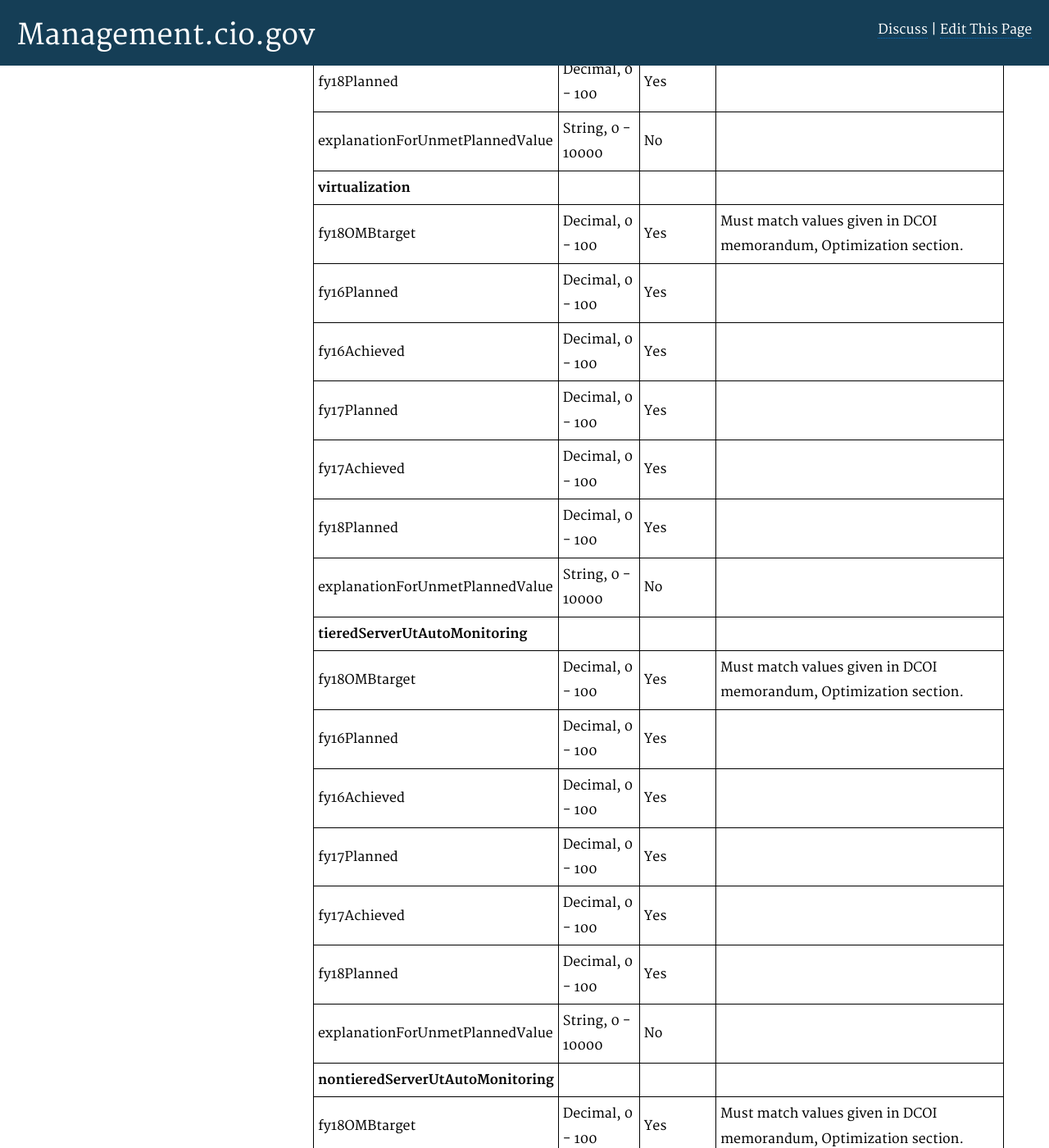
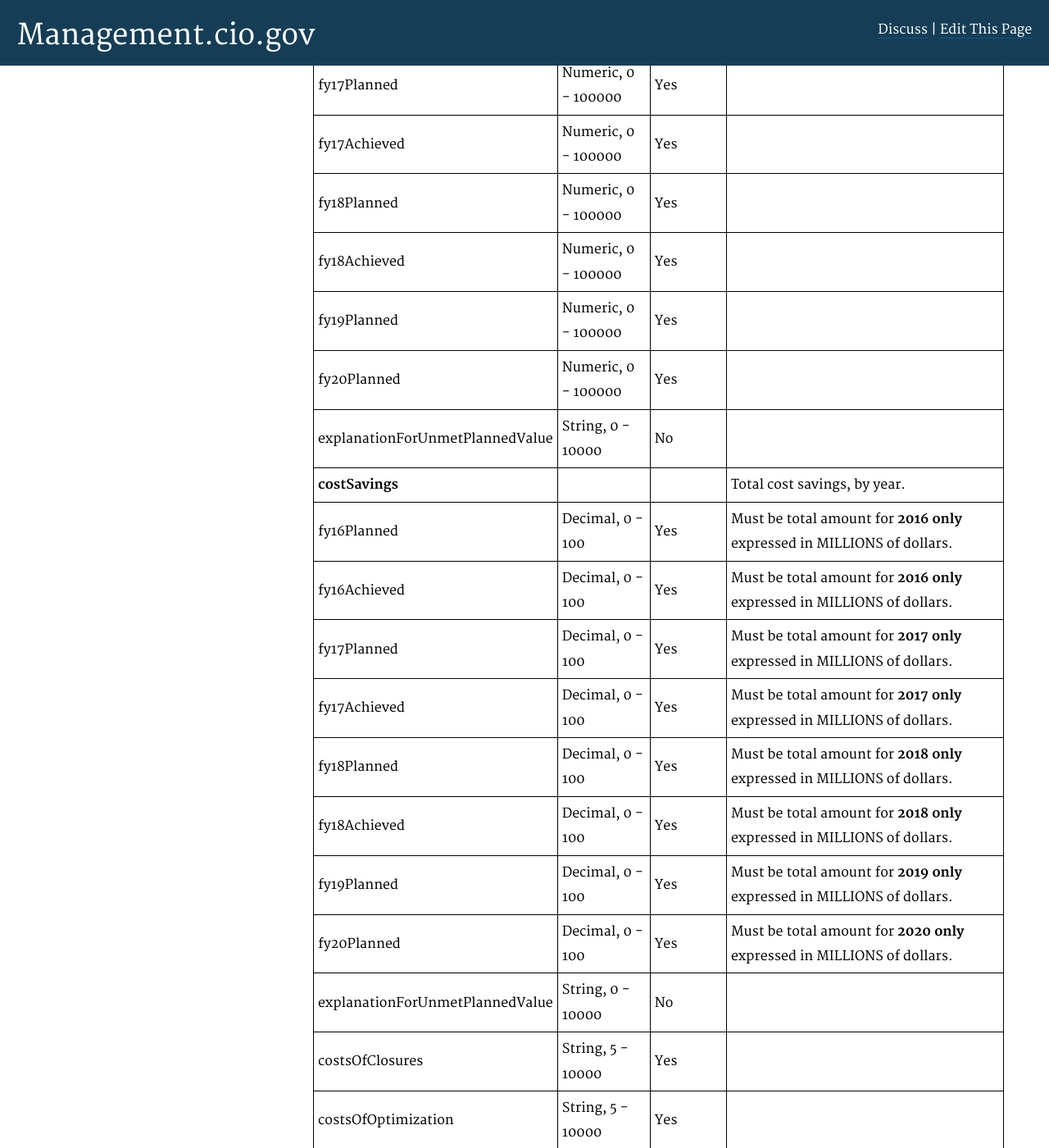
Before and after one commit to WhiteHouse/CIOmanagement, a Jekyll site: the page built from pages/schema.md, in a window 1280 px wide and 1400 px high, scrolled down 7350 px. Shown: the whole window at 82% size. Built offline with Jekyll 4.4.1, drawn with Linux system fonts in a browser that asks for light colours; some of the changed text lies outside the part shown.

Commit message:
Updating DCOI Schema for 2019 reporting.

```diff
--- a/pages/schema.md
+++ b/pages/schema.md
@@ -6,12 +6,12 @@ filename: schema.md
 ---
 
 ## Sections
-[Tips for Working with JSON](#tips)
-[Agency FITARA Milestones](#FITARA)
-[DCOI Strategic Plans](#DCOI)
-[Bureau IT Leadership Directory](#bureaus)
-[CIO Governance Board Membership List](#governance)
-[IDC Realized Cost Savings and Avoidance](#savings)
+* [Tips for Working with JSON](#tips)
+* [Agency FITARA Milestones](#FITARA)
+* [DCOI Strategic Plans](#DCOI)
+* [Bureau IT Leadership Directory](#bureaus)
+* [CIO Governance Board Membership List](#governance)
+* [IDC Realized Cost Savings and Avoidance](#savings)
 
 ## Tips for Working with JSON <a id="tips"></a>
 
@@ -22,16 +22,16 @@ Where optional fields are included in a catalog file but are unpopulated, they m
 
 The JSON schemas listed on this page are case sensitive. The schemas uses a camel case convention where the first letter of some words within a field are capitalized (usually all words but the first one). While it might seem subtle which characters are uppercase and lowercase, it is necessary to follow the exact same casing as defined in the schema documented here. For example:
 
-> Correct: `firstName`
-> Incorrect: `FirstName`
-> Incorrect: `firstname`
-> incorrect: `FIRSTNAME`
+* Correct: `firstName`
+* Incorrect: `FirstName`
+* Incorrect: `firstname`
+* incorrect: `FIRSTNAME`
 
 #### Tools for Working with JSON Formats
 
 The following resources contain helpful tools for working with JSON data format:
 
-* [OFCIO General JSON User Guide](/schemaexamples/JSON User Guide_v6_09_14_16.pdf)
+* [OFCIO General JSON User Guide](/schemaexamples/JSON%20User%20Guide_v6_09_14_16.pdf)
 
 * [Tabular to JSON Converter](http://www.csvjson.com/csv2json): to add a new "row" of data to your agency’s JSON file, first ensure that all of the columns have the correct field names and are arranged in the correct order. In Microsoft Excel: highlight and copy the new data you wish to add to your JSON file, making sure to include the column headings, and paste that data into the box on the left side of the page and click the button saying “Convert”. The right side window will show your data in a basic JSON structure. In order to conform with the schemas below, you might need to make adjustments as necessary to mimic the spacing, indentation, brackets, colons, and quotation markings in the sample.
 
@@ -129,77 +129,41 @@ The DCOI further requires that agencies’ public FITARA Milestones files are up
 | Field Name                          | Data Type                       | Required? | Notes |
 --------------                        | --------------                  | ----------| --------------
 **optimizationMetrics**                        |                        |           |
-**facilityUtilization**                        |                        |           |
-fy18OMBtarget                     |  Decimal, 0 - 100               | Yes       | Must match values given in DCOI memorandum, Optimization section.
-fy16Planned                    	|  Decimal, 0 - 100               | Yes       |
-fy16Achieved                    	|  Decimal, 0 - 100               | Yes       |
-fy17Planned                     |  Decimal, 0 - 100               | Yes       |
-fy17Achieved			|  Decimal, 0 - 100               | Yes       |
-fy18Planned                    |  Decimal, 0 - 100               | Yes       |
+**energyMetering**                        |                        |           | Total count of valid data centers with advanced energy metering installed.
+fy19Planned                    |  Numeric, 0 - 1000               | Yes       |
+fy20Planned                    |  Numeric, 0 - 1000               | Yes       |
 explanationForUnmetPlannedValue |  String, 0 - 10000              | No      |
-**energyMetering**                        |                        |           |
-fy18OMBtarget                     |  Decimal, 0 - 100               | Yes       | Must match values given in DCOI memorandum, Optimization section.
-fy16Planned                    	|  Decimal, 0 - 100               | Yes       |
-fy16Achieved                    	|  Decimal, 0 - 100               | Yes       |
-fy17Planned                     |  Decimal, 0 - 100               | Yes       |
-fy17Achieved			|  Decimal, 0 - 100               | Yes       |
-fy18Planned                    |  Decimal, 0 - 100               | Yes       |
+**virtualization**                        |                        |           | Total count of virtual hosts (servers + mainframes).
+fy19Planned                    |  Numeric, 0 - 100000               | Yes       |
+fy20Planned                    |  Numeric, 0 - 100000               | Yes       |
 explanationForUnmetPlannedValue |  String, 0 - 10000              | No      |
-**pue**                        |                        |           |
-fy18OMBtarget                     |  Decimal, 0 - 100               | Yes       | Must match values given in DCOI memorandum, Optimization section.
-fy16Planned                    	|  Decimal, 0 - 100               | Yes       |
-fy16Achieved                    	|  Decimal, 0 - 100               | Yes       |
-fy17Planned                     |  Decimal, 0 - 100               | Yes       |
-fy17Achieved			|  Decimal, 0 - 100               | Yes       |
-fy18Planned                    |  Decimal, 0 - 100               | Yes       |
+**underutilizedServers**                        |                        |           | Total count of underutilized servers.
+fy19Planned                    |  Numeric, 0 - 100000               | Yes       |
+fy20Planned                    |  Numeric, 0 - 100000               | Yes       |
 explanationForUnmetPlannedValue |  String, 0 - 10000              | No      |
-**virtualization**                        |                        |           |
-fy18OMBtarget                     |  Decimal, 0 - 100               | Yes       | Must match values given in DCOI memorandum, Optimization section.
-fy16Planned                    	|  Decimal, 0 - 100               | Yes       |
-fy16Achieved                    	|  Decimal, 0 - 100               | Yes       |
-fy17Planned                     |  Decimal, 0 - 100               | Yes       |
-fy17Achieved			|  Decimal, 0 - 100               | Yes       |
-fy18Planned                    |  Decimal, 0 - 100               | Yes       |
+**availability**                        |                        |           | (Total Planned Hours Availability - Total Hours of Total Downtime) / Planned Hours of Availability * 100
+fy19Planned                    |  Decimal, 0 - 100               | Yes       |
+fy20Planned                    |  Decimal, 0 - 100               | Yes       |
 explanationForUnmetPlannedValue |  String, 0 - 10000              | No      |
-**tieredServerUtAutoMonitoring**                        |                        |           |
-fy18OMBtarget                     |  Decimal, 0 - 100               | Yes       | Must match values given in DCOI memorandum, Optimization section.
-fy16Planned                    	|  Decimal, 0 - 100               | Yes       |
-fy16Achieved                    	|  Decimal, 0 - 100               | Yes       |
-fy17Planned                     |  Decimal, 0 - 100               | Yes       |
-fy17Achieved			|  Decimal, 0 - 100               | Yes       |
-fy18Planned                    |  Decimal, 0 - 100               | Yes       |
+**closures**                        |                        |           | Total count of valid facilities marked as "closed."
+fy16Planned                    	|  Numeric, 0 - 100000               | Yes       |
+fy16Achieved                    	|  Numeric, 0 - 100000               | Yes       |
+fy17Planned                     |  Numeric, 0 - 100000               | Yes       |
+fy17Achieved                    	|  Numeric, 0 - 100000               | Yes       |
+fy18Planned                    |  Numeric, 0 - 100000               | Yes       |
+fy18Achieved                    	|  Numeric, 0 - 100000               | Yes       |
+fy19Planned                    |  Numeric, 0 - 100000               | Yes       |
+fy20Planned                    |  Numeric, 0 - 100000               | Yes       |
 explanationForUnmetPlannedValue |  String, 0 - 10000              | No      |
-**nontieredServerUtAutoMonitoring**                        |                        |           |
-fy18OMBtarget                     |  Decimal, 0 - 100               | Yes       | Must match values given in DCOI memorandum, Optimization section.
-fy16Planned                    	|  Decimal, 0 - 100               | Yes       |
-fy16Achieved                    	|  Decimal, 0 - 100               | Yes       |
-fy17Planned                     |  Decimal, 0 - 100               | Yes       |
-fy17Achieved			|  Decimal, 0 - 100               | Yes       |
-fy18Planned                    |  Decimal, 0 - 100               | Yes       |
-explanationForUnmetPlannedValue |  String, 0 - 10000              | No      |
-**tieredClosures**                        |                        |           |
-fy18OMBtarget                     |  Decimal, 0 - 100               | Yes       | Must match the value given to each agency by OMB, in accordance with the DCOI Memorandum.
-fy16Planned                    	|  Decimal, 0 - 100               | Yes       |
-fy16Achieved                    	|  Decimal, 0 - 100               | Yes       |
-fy17Planned                     |  Decimal, 0 - 100               | Yes       |
-fy17Achieved			|  Decimal, 0 - 100               | Yes       |
-fy18Planned                    |  Decimal, 0 - 100               | Yes       |
-explanationForUnmetPlannedValue |  String, 0 - 10000              | No      |
-**nontieredClosures**                        |                        |           |
-fy18OMBtarget                     |  Decimal, 0 - 100               | Yes       | Must match the value given to each agency by OMB, in accordance with the DCOI Memorandum
-fy16Planned                    	|  Decimal, 0 - 100               | Yes       |
-fy16Achieved                    	|  Decimal, 0 - 100               | Yes       |
-fy17Planned                     |  Decimal, 0 - 100               | Yes       |
-fy17Achieved			|  Decimal, 0 - 100               | Yes       |
-fy18Planned                    |  Decimal, 0 - 100               | Yes       |
-explanationForUnmetPlannedValue |  String, 0 - 10000              | No      |
-**costSavings**                        |                        |           |
-fy18OMBtarget                     |  Decimal, 0 - 100               | Yes       | Must match the value given to each agency by OMB, in accordance with the DCOI Memorandum, in MILLIONS of dollars.
-fy16Planned                    	|  Decimal, 0 - 100               | Yes       | Must be cumulative amounts expressed in MILLIONS of dollars.
-fy16Achieved                    	|  Decimal, 0 - 100               | Yes       | Must be cumulative amounts expressed in MILLIONS of dollars.
-fy17Planned                     |  Decimal, 0 - 100               | Yes       | Must be cumulative amounts expressed in MILLIONS of dollars.
-fy17Achieved			|  Decimal, 0 - 100               | Yes       | Must be cumulative amounts expressed in MILLIONS of dollars.
-fy18Planned                    |  Decimal, 0 - 100               | Yes       | Must be cumulative amounts expressed in MILLIONS of dollars.
+**costSavings**                        |                        |           | Total cost savings, by year.
+fy16Planned                    	|  Decimal, 0 - 100               | Yes       | Must be total amount for **2016 only** expressed in MILLIONS of dollars.
+fy16Achieved                    	|  Decimal, 0 - 100               | Yes       | Must be total amount for **2016 only** expressed in MILLIONS of dollars.
+fy17Planned                     |  Decimal, 0 - 100               | Yes       | Must be total amount for **2017 only** expressed in MILLIONS of dollars.
+fy17Achieved                    	|  Decimal, 0 - 100               | Yes       | Must be total amount for **2017 only** expressed in MILLIONS of dollars.
+fy18Planned                    |  Decimal, 0 - 100               | Yes       | Must be total amount for **2018 only** expressed in MILLIONS of dollars.
+fy18Achieved                    	|  Decimal, 0 - 100               | Yes       | Must be total amount for **2018 only** expressed in MILLIONS of dollars.
+fy19Planned                    |  Decimal, 0 - 100               | Yes       | Must be total amount for **2019 only** expressed in MILLIONS of dollars.
+fy20Planned                    |  Decimal, 0 - 100               | Yes       | Must be total amount for **2020 only** expressed in MILLIONS of dollars.
 explanationForUnmetPlannedValue |  String, 0 - 10000              | No      |
 costsOfClosures |  String, 5 - 10000              | Yes      |
 costsOfOptimization |  String, 5 - 10000              | Yes      |
@@ -211,78 +175,42 @@ historicalCostSavings |  String, 5 - 10000              | Yes      |
 ~~~json
 {
 	"optimizationMetrics": {
-		"facilityUtilization": {
-			"fy18OMBtarget": 80.00,
-			"fy16Planned": 75,
-			"fy16Achieved": 79,
-			"fy17Planned": 82,
-			"fy17Achieved": 80,
-			"fy18Planned": 90
-		},
 		"energyMetering": {
-			"fy18OMBtarget": 100.00,
-			"fy16Planned": 	76.5,
-			"fy16Achieved": 79,
-			"fy17Planned": 90,
-			"fy17Achieved": 90,
-			"fy18Planned": 100.00
-		},
-		"pue": {
-			"fy18OMBtarget": 1.50,
-			"fy16Planned": 2,
-			"fy16Achieved": 1.95,
-			"fy17Planned": 1.9,
-			"fy17Achieved": 1.8,
-			"fy18Planned": 1.42
+			"fy19Planned": 18,
+			"fy20Planned": 20
 		},
 		"virtualization": {
-			"fy18OMBtarget": 4.00,
-			"fy16Planned": 3.5,
-			"fy16Achieved": 4,
-			"fy17Planned": 4.5,
-			"fy17Achieved": 4.6,
-			"fy18Planned": 5
+			"fy19Planned": 110,
+			"fy20Planned": 120
 		},
-		"tieredServerUtAutoMonitoring": {
-			"fy18OMBtarget": 65.00,
-			"fy16Planned": 45,
-			"fy16Achieved": 50,
-			"fy17Planned": 55,
-			"fy17Achieved": 55,
-			"fy18Planned": 75
+		"underutilizedServers": {
+			"fy19Planned": 100,
+			"fy20Planned": 25
 		},
-		"nontieredServerUtAutoMonitoring": {
-			"fy18OMBtarget": 65,
-			"fy16Planned": 44,
-			"fy16Achieved": 50,
-			"fy17Planned": 55,
-			"fy17Achieved": 54,
-			"fy18Planned": 70
+		"availability": {
+			"fy19Planned": 99.9,
+			"fy20Planned": 99.99
 		}
 	},
-	"tieredClosures": {
-		"fy18OMBtarget": 54,
+	"closures": {
 		"fy16Planned": 35,
 		"fy16Achieved": 36,
 		"fy17Planned": 45,
 		"fy17Achieved": 44,
-		"fy18Planned": 55
-	},
-	"nontieredClosures": {
-		"fy18OMBtarget": 45,
-		"fy16Planned": 12,
-		"fy16Achieved": 20,
-		"fy17Planned": 30,
-		"fy17Achieved": 30,
-		"fy18Planned": 51
+		"fy18Planned": 55,
+		"fy18Achieved": 56,
+		"fy19Planned": 66,
+		"fy20Planned": 77
 	},
 	"costSavings": {
-		"fy18OMBtarget": 95,
 		"fy16Planned": 78,
 		"fy16Achieved": 79,
-		"fy17Planned": 90,
-		"fy17Achieved": 91,
-		"fy18Planned": 105,
+		"fy17Planned": 36,
+		"fy17Achieved": 37,
+		"fy18Planned": 12,
+		"fy18Achieved": 13,
+		"fy19Planned": 20,
+		"fy20Planned": 35,
 		"costsOfClosures": "REQUIRED TEXT",
 		"costsOfOptimization": "REQUIRED TEXT",
 		"historicalCostSavings": "REQUIRED TEXT"
@@ -291,9 +219,7 @@ historicalCostSavings |  String, 5 - 10000              | Yes      |
 
 ~~~
 
-*[DCOI Strategic Plan JSON Schema](https://management.cio.gov/schemaexamples/DCOI_StrategicPlans_fy2016Schema.json)*
-
-*[DCOI Strategic Plan JSON Example File](https://management.cio.gov/schemaexamples/DCOI_StrategicPlan_fy2016examplefile.json)*
+*[DCOI Strategic Plan JSON Example File](https://management.cio.gov/schemaexamples/DCOI_StrategicPlan_fy2019examplefile.json)*
 
 ## Bureau IT Leadership Directory <a id="bureaus"></a>
 Each agency is expected to post a JSON file for their Bureau IT Leadership Directory to the following URL path: [agency.gov]/digitalstrategy/bureaudirectory.json
```
Also changed, not shown: schemaexamples/DCOI_StrategicPlan_fy2016examplefile.json (deleted, +0 -70 lines), schemaexamples/DCOI_StrategicPlan_fy2019examplefile.json (added, +43 -0 lines).
